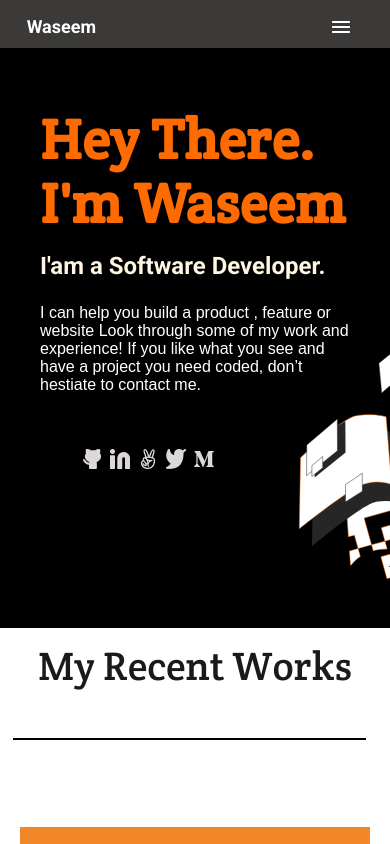
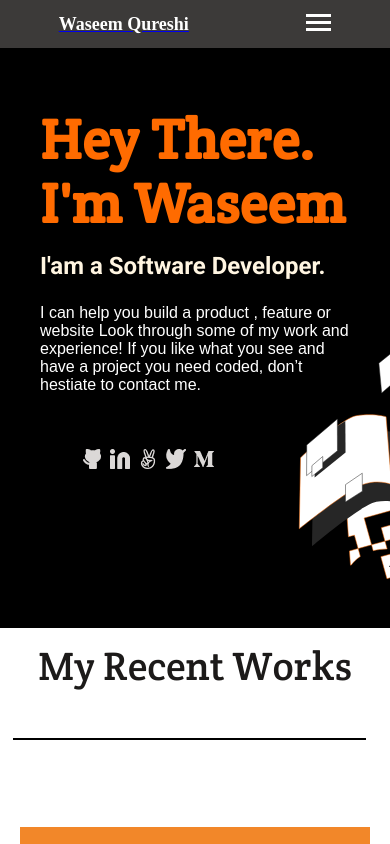
Before and after one commit to waseemqureshi2020/Portfolio.github.io, a website: page index.html in a window 390 px wide. Shown: the top 844 px of the page. Drawn offline with Linux system fonts and the light colour scheme.

Commit message:
Change Mobile Header Menu
Change Mobile Header Menu

```diff
--- a/desktop.css
+++ b/desktop.css
@@ -240,6 +240,7 @@
   }
 
   .posts-section,
+  .my-logo,
   .about-me,
   .contact-form-section {
     display: none;
--- a/index.html
+++ b/index.html
@@ -13,13 +13,18 @@
     <title>Waseem Qureshi</title>
 </head>
 <body>
-    <header class="header-menu">
-    <nav class="main-nav">
-        <div class="logo-menu">
-        <div class="name animate-logo"><h1 class="my-name">Waseem</h1></div>
-        <div><ul class="menu-box"><img class="hamburg" src="images/Normal Button/Tertiary/Icons/Icon - Menu.png" alt="menu"></ul></div>
-    </nav>
-    </div>
+
+    <!-- Mobile Menu -->
+    <header class="mobile-header">
+      <div>
+        <a href="index.html" class="logo">
+            <h1 class="my-logo">Waseem Qureshi</h1>
+          </a></div>
+          <div class="hamburger">
+            <span class="bar"></span>
+            <span class="bar"></span>
+            <span class="bar"></span>
+          </div>
     </header>
 
     <!-- Desktop Header And Navigation -->
--- a/styles.css
+++ b/styles.css
@@ -31,20 +31,6 @@ body {
       font-size: 1em;
       top: 50px;
     }
-  }
-
-  .logo-menu {
-    display: flex;
-    justify-content: space-around;
-    background-color: rgba(60, 58, 57, 1);
-    position: relative;
-    bottom: 30px;
-  }
-
-  .menu-box {
-    width: 24px;
-    height: 24px;
-    padding-right: 30px;
   }
 
   .intro {
@@ -152,21 +138,6 @@ body {
     top: 29px;
   }
 
-  .header-menu,
-  .main-nav,
-  .logo-menu,
-  .menu-box,
-  .hamburg {
-    background-color: rgba(60, 58, 57, 1);
-    height: 48px;
-  }
-
-  .hamburg {
-    width: 24px;
-    height: 24px;
-    position: relative;
-    left: 50px;
-  }
 
   h1 {
     margin: 0;
@@ -645,17 +616,37 @@ body {
     text-decoration: none;
   }
 
-  .my-name {
+  .mobile-header {
     display: flex;
     flex-direction: row;
-    justify-content: center;
-    align-items: center;
-    font-family: 'Roboto', sans-serif;
+    justify-content: space-around;
+    align-items: flex-start;
+    height: 3rem;
+    background-color: rgba(60, 58, 57, 1);
+  }
+
+  .hamburger {
+    z-index: 30;
+    margin-top: 0.65rem;
+  }
+
+  .bar {
+    display: block;
+    width: 25px;
+    height: 3px;
+    margin: 0.25rem auto;
+    background-color: white;
+    cursor: pointer;
+    transition: all 0.3s ease-in-out;
+  }
+
+  .my-logo {
+    color: white;
+    font-size: 1.125rem;
+    font-family: font-family: 'Roboto', sans-serif;
     font-weight: 700;
-    font-size: 18px;
-    line-height: 24px;
-    position: relative;
-    top: -5px;
-    right: 30px;
+    line-height: 1.5rem;
+
   }
+
 }
```
